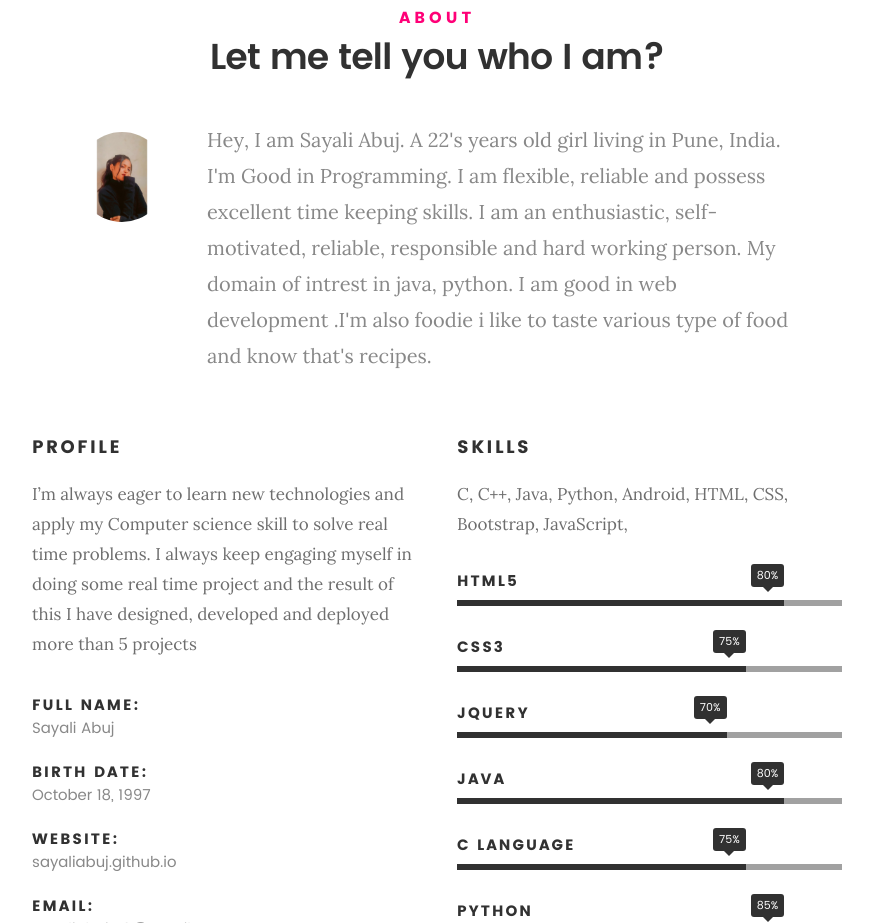
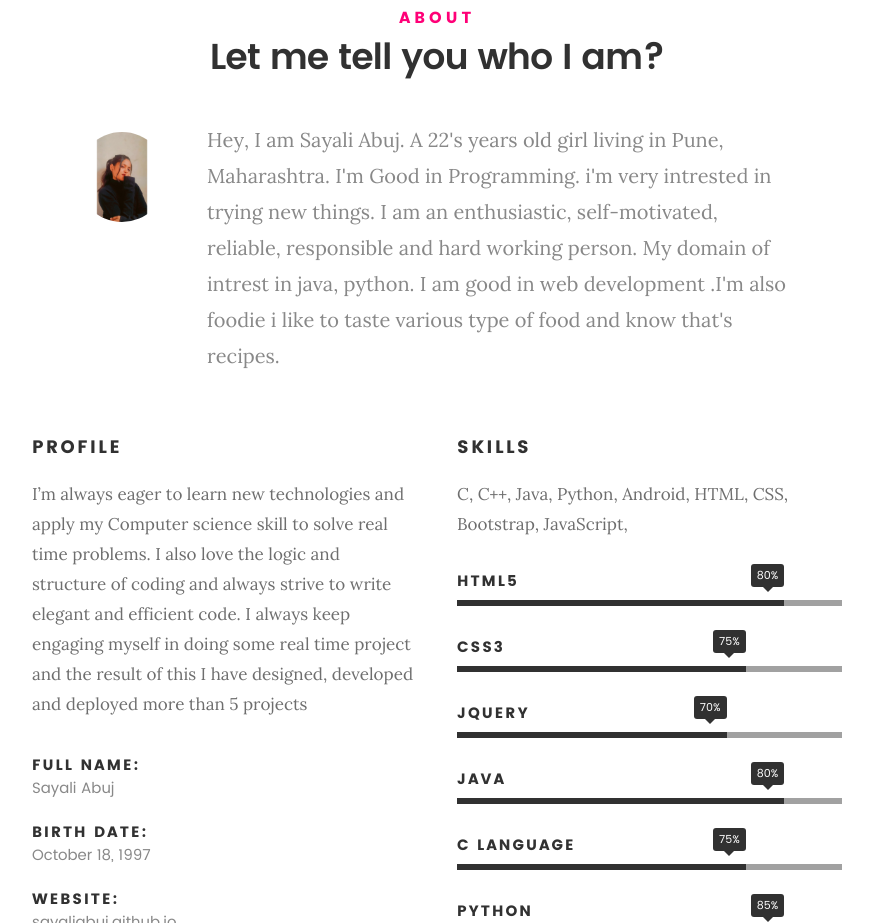
Before and after one commit to sayaliabuj/sayaliabuj.github.io, a plain HTML site: page index.html in a window 1280 px wide. Shown: the part 917-1840 px from the top of the page, without its empty margins (203-1076 px from the left). Drawn offline with Linux system fonts and the light colour scheme; files whose address does not match are found by name.

Commit message:
Update index.html

```diff
--- a/index.html
+++ b/index.html
@@ -112,7 +112,7 @@
 
    				<img src="images/profile-pic.jpg" alt="Profile Picture">
 
-   				<p class="lead">Hey, I am Sayali Abuj. A 22's years old girl living in Pune, India. I'm Good in Programming. I am flexible, reliable and possess excellent time keeping skills. I am an enthusiastic, self-motivated, reliable, responsible and hard working person. My domain of intrest in java, python. I am good in web development .I'm also foodie i like to taste various type of food and know that's recipes.</p>
+   				<p class="lead">Hey, I am Sayali Abuj. A 22's years old girl living in Pune, Maharashtra. I'm Good in Programming. i'm very intrested in trying new things. I am an enthusiastic, self-motivated, reliable, responsible and hard working person. My domain of intrest in java, python. I am good in web development .I'm also foodie i like to taste various type of food and know that's recipes.</p>
    			</div>
 
    		</div>
@@ -123,7 +123,7 @@
    		<div class="col-six tab-full">
 
    			<h3>Profile</h3>
-   			<p>I’m always eager to learn new technologies and apply my Computer science skill to solve real time problems.  I always keep engaging myself in doing some real time project and the result of this I have designed, developed and deployed more than 5 projects</p>
+   			<p>I’m always eager to learn new technologies and apply my Computer science skill to solve real time problems. I also love the logic and structure of coding and always strive to write elegant and efficient code.  I always keep engaging myself in doing some real time project and the result of this I have designed, developed and deployed more than 5 projects</p>
 
 
    			<ul class="info-list">
```
